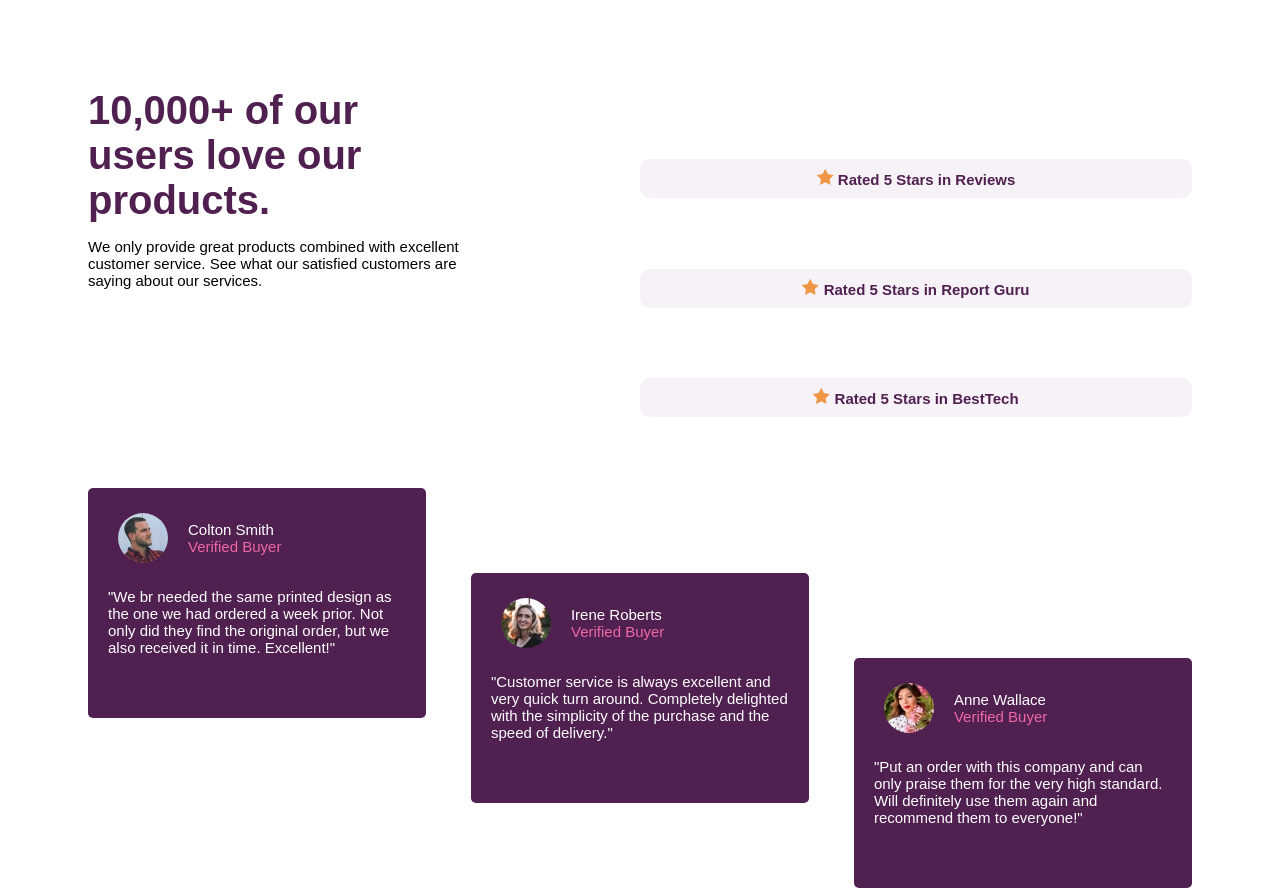
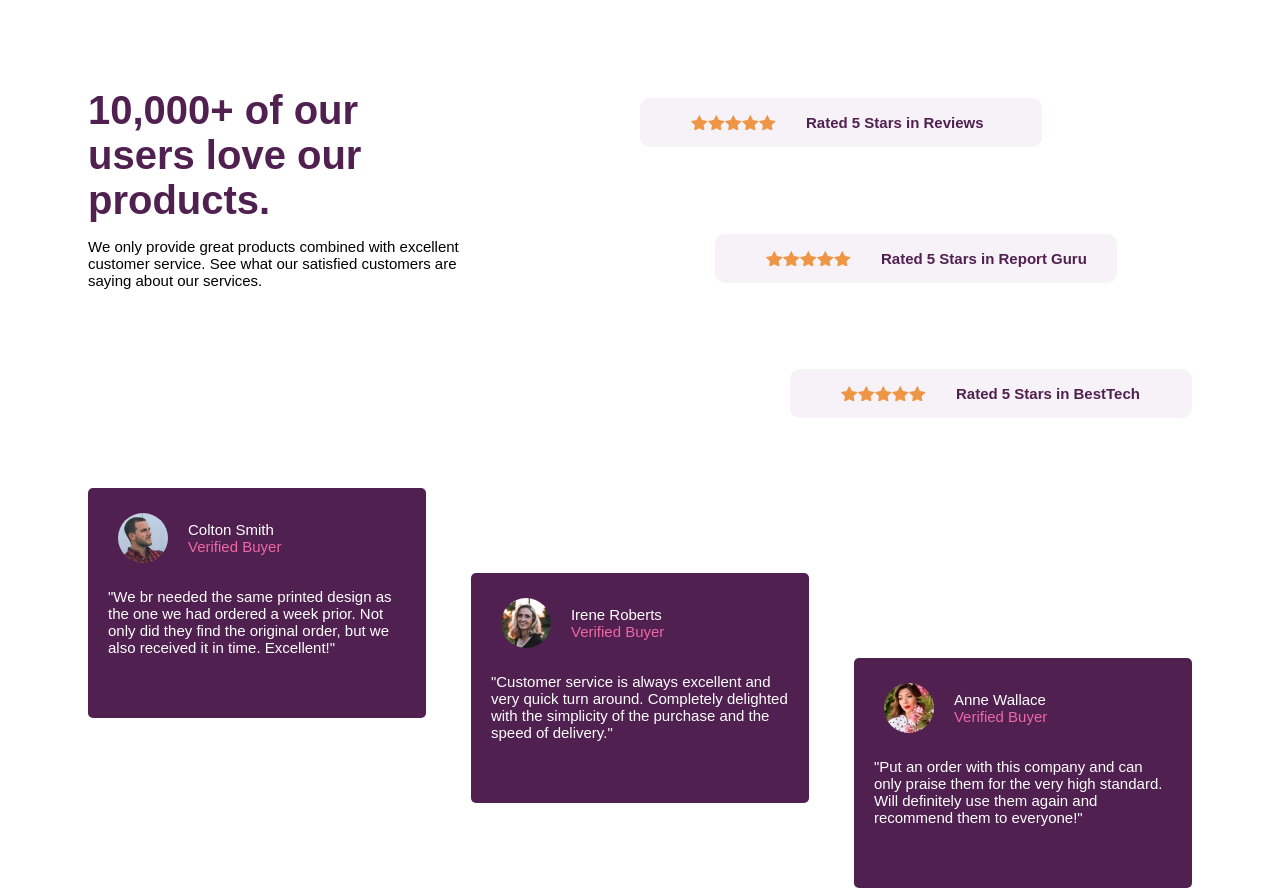
Before and after one commit to LuisElizaldeCruz/faq-accordion-card, a plain HTML site: page index.html in a window 1280 px wide. Shown: the top 891 px of the page. Drawn offline with Linux system fonts and the light colour scheme.

Commit message:
se posicionaron todos lo elementos en el lugar correspondiente

```diff
--- a/index.html
+++ b/index.html
@@ -37,16 +37,22 @@
 
     <section class="calificacion">
     <div class="calif calif-1">
-      <img src="./images/icon-star.svg" alt="estrella" class="estrella">
-      Rated 5 Stars in Reviews
+      <div class="img-contenedor">
+        <!-- imgagen de la estrella llamada con css -->
+      </div>
+      <p>Rated 5 Stars in Reviews</p>
     </div>
     <div class="calif calif-2">
-      <img src="./images/icon-star.svg" alt="estrella" class="estrella">
-      Rated 5 Stars in Report Guru
+      <div class="img-contenedor">
+        <!-- imgagen de la estrella llamada con css -->
+      </div>
+      <p>Rated 5 Stars in Report Guru</p>
     </div>
     <div class="calif calif-3">
-    <img src="./images/icon-star.svg" alt="estrella" class="estrella">
-      Rated 5 Stars in BestTech
+    <div class="img-contenedor">
+      <!-- imgagen de la estrella llamada con css -->
+    </div>
+     <p> Rated 5 Stars in BestTech</p>
     </div>
     </section>
 
--- a/style.css
+++ b/style.css
@@ -25,7 +25,6 @@
     height: 50%;
 }
 
-
 .calificacion{
     width: 50%;
 }
@@ -48,43 +47,48 @@
 .calificacion{
     color: var(--very-dark-magenta);
     font-weight: bold;
-
     display: flex;
     flex-direction: column;
     text-align: center;
     justify-content: space-evenly;
-    /* padding: 0 0 200px 0; */
+    padding: 10px 0 70px 0;
 }
 
-/* .estrella{
+.img-contenedor{
     background-image: url("./images/icon-star.svg");
-    background-repeat: repeat-x;
-} */
-
-/* .estrella{
-    background-repeat: repeat;
-} */
+    height: 15px;
+    width: 85px;
+    margin-right: 30px;
+    margin-left: 50px;
+}
 
 .calif{
     background-color: var(--light-graysh-magenta);
     /* height: 30px; */
-    padding: 10px;
+    padding: 1px;
     border-radius: 10px;
+    display: flex;
+    align-items: center;
+    /* justify-content: center; */
+    width: 400px;
 }
 
+.calif-2{
+    margin: auto;
+}
+
+.calif-3{
+    margin-left: auto;
+}
 
 .info-perfil{
     display: flex;
     align-items: center;
 }
 
-
 .nombre{
     margin-left: 10px;
 }
-
-
-
 
 .img-perfil{
     border-radius: 100%;
@@ -102,7 +106,6 @@
     display: flex;
     justify-content: space-between;
     color: var(--white);
-
 }
 
 .card{
@@ -111,7 +114,6 @@
     border-radius: 5px;
     padding: 15px 20px;
     height: 200px;
-
 }
 
 .card-1{
```
